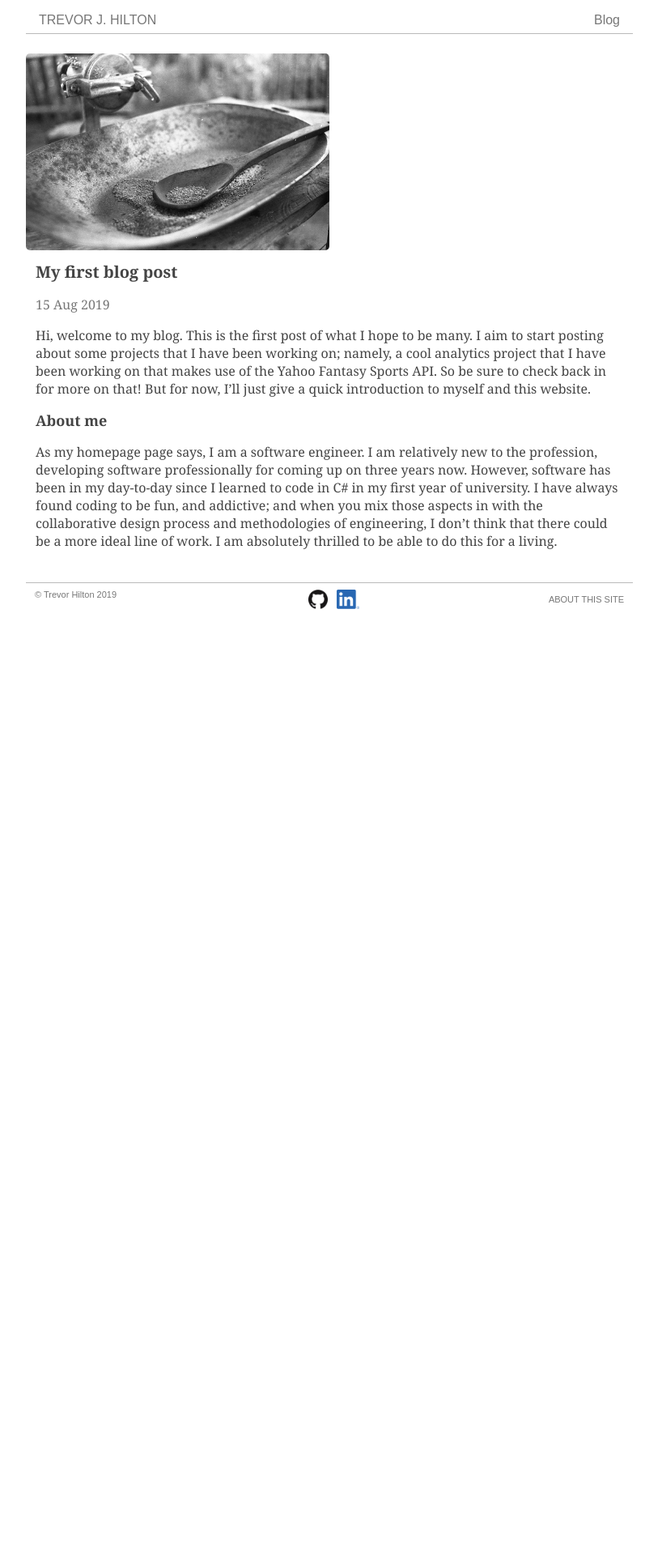
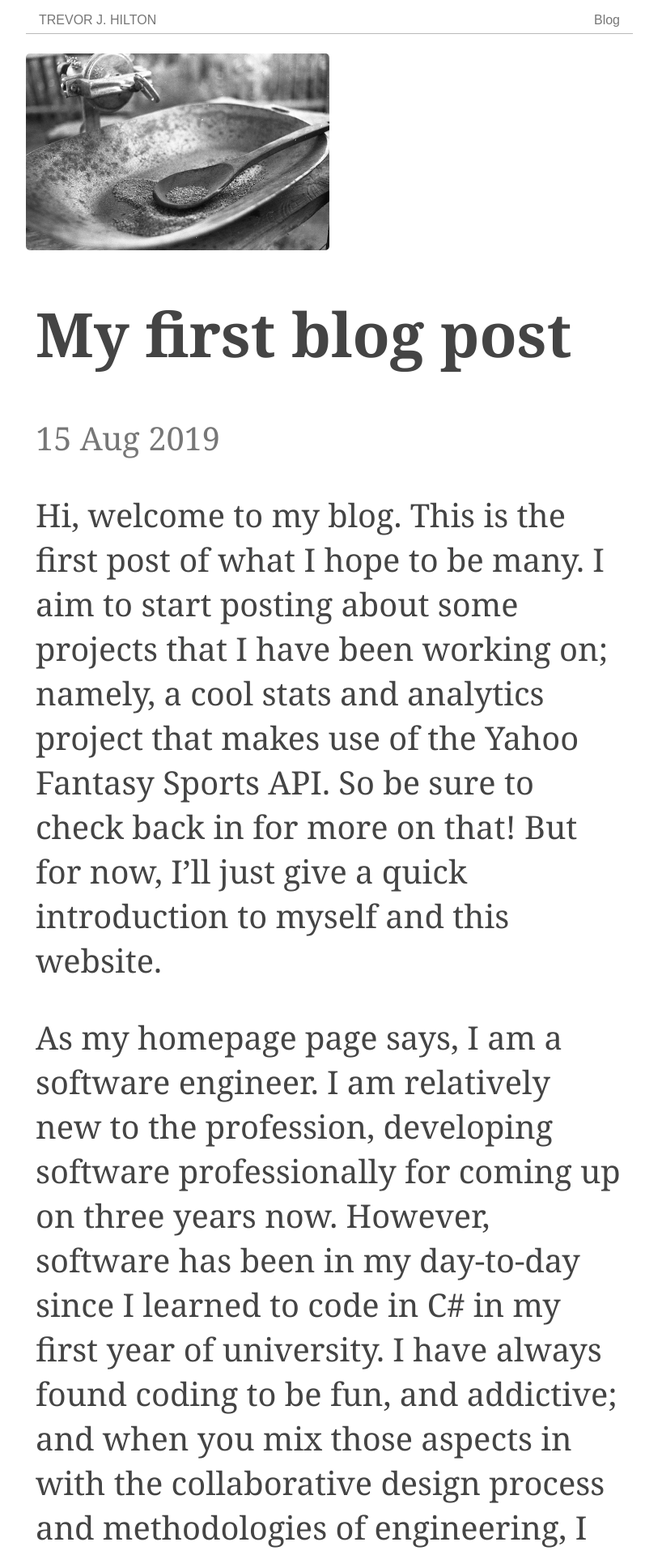
Before and after one commit to hiltontj/hiltontj.github.io, a Jekyll site: the page built from docs/_posts/2019-08-15-first-post.md, in a window 1280 px wide. Shown: the top 1920 px of the page at 81% size, without its empty margins (233-1030 px from the left). Built offline with Jekyll 4.4.1, drawn with Linux system fonts in a browser that asks for light colours; before the commit the page ends 900 px from its top, so only the background shows below that; some of the changed text lies outside the part shown.

Commit message:
restyle posts font size and finish off first post

```diff
--- a/docs/_layouts/default.html
+++ b/docs/_layouts/default.html
@@ -42,6 +42,13 @@
 							{% endif %}
 						{% endfor %}
 					</div>
+					<div class="footer-item">
+						{% for image in site.static_files %}
+							{% if image.path contains 'twitter.png' %}
+								<a  target="_blank" href="https://twitter.com/Trevor_Hilton"><img class="pure-img footer-img" src="{{ image.path }}"></a>
+							{% endif %}
+						{% endfor %}
+					</div>
 				</div>
 			</div>
 		</body>
--- a/docs/_posts/2019-08-15-first-post.md
+++ b/docs/_posts/2019-08-15-first-post.md
@@ -6,8 +6,8 @@ description: "a quick intro to me and my website"
 image: "colombia_hp5_021.jpg"
 ---
 
-Hi, welcome to my blog. This is the first post of what I hope to be many. I aim to start posting about some projects that I have been working on; namely, a cool analytics project that I have been working on that makes use of the Yahoo Fantasy Sports API. So be sure to check back in for more on that! But for now, I'll just give a quick introduction to myself and this website.
-
-## About me
+Hi, welcome to my blog. This is the first post of what I hope to be many. I aim to start posting about some projects that I have been working on; namely, a cool stats and analytics project that makes use of the Yahoo Fantasy Sports API. So be sure to check back in for more on that! But for now, I'll just give a quick introduction to myself and this website.
 
 As my homepage page says, I am a software engineer. I am relatively new to the profession, developing software professionally for coming up on three years now. However, software has been in my day-to-day since I learned to code in C# in my first year of university. I have always found coding to be fun, and addictive; and when you mix those aspects in with the collaborative design process and methodologies of engineering, I don't think that there could be a more ideal line of work. I am absolutely thrilled to be able to do this for a living.
+
+Outside of coding for work, or for fun, I have an abundance of hobbies and interests: I like to play keyboards, jam out, and produce music; I am into shooting and developing film photographs; I love to cook; I do powerlifting; I play ultimate frisbee; the list goes on. I therefore created this website in an attempt to channel all of these outlets into some semblence of form. I figured that maybe if I start writing about all these things that it will make me more focused in my endeavors. And who knows, maybe someone will find it interesting :)
--- a/docs/_sass/_posts.scss
+++ b/docs/_sass/_posts.scss
@@ -1,18 +1,33 @@
+.post, .posts {
+   padding: 0px 12px 0px 12px;
+}
 
-/* post is used for styling the markdown posts on site*/
+.posts {
+   h1 {
+      font-size: 30px;
+      font-size: calc(1vh + 1vw + 2vmin);
+   }
+
+   li {
+      font-size: 30px;
+      font-size: calc(1vh + 1vw + 1vmin);
+   }
+}
+
 .post {
-   padding: 0px 12px 0px 12px;
-
    h1 {
-      font-size: 20px;
+      font-size: 30px;
+      font-size: 5.9vw;
    }
    h2 {
-      font-size: 18px;
+      font-size: 30px;
+      font-size: 3.0vh;
    }
    p {
       &.meta {
          color: $grey;
       }
-      font-size: 16px;
+      font-size: 30px;
+      font-size: calc(1vh + 1vw + 2vmin);
    }
 }
--- a/docs/blog/index.html
+++ b/docs/blog/index.html
@@ -1,11 +1,11 @@
 ---
 layout: default
-title: Trevor Hilton's Blog
+title: My Blog Posts
 ---
-<div class="post">
+<div class="posts">
    <h1>{{ page.title }}</h1>
 
-   <ul class="posts">
+   <ul class="post">
       {% for post in site.posts %}
          <li><a href="{{ post.url }}" title="{{ post.title }}">{{ post.title }}</a> {{ post.description }}</li>
       {% endfor %}
--- a/docs/index.html
+++ b/docs/index.html
@@ -16,7 +16,7 @@ title: Trevor J. Hilton
         <div class="margin-left margin-right font-serif text-grey-dark">
             <p>Hi, my name is Trevor Hilton. I am a Toronto-based software engineer. I received a B.Eng. in Electrical and Biomedical Engineering from McMaster University in 2014 and a M.A.Sc. in Biomedical Engineering from the University of Toronto in 2016.</p>
             <p>I built this website as a place to showcase some of my random side projects, as well as some of my personal interests, like photography and music.</p>
-            <p>If you would like to get a hold of me, feel free to connect on LinkedIn.</p>
+            <p>If you would like to get a hold of me, reach out on LinkedIn or Twitter.</p>
         </div>
     </div>
 
```
Also changed, not shown: docs/assets/twitter.png (added).
